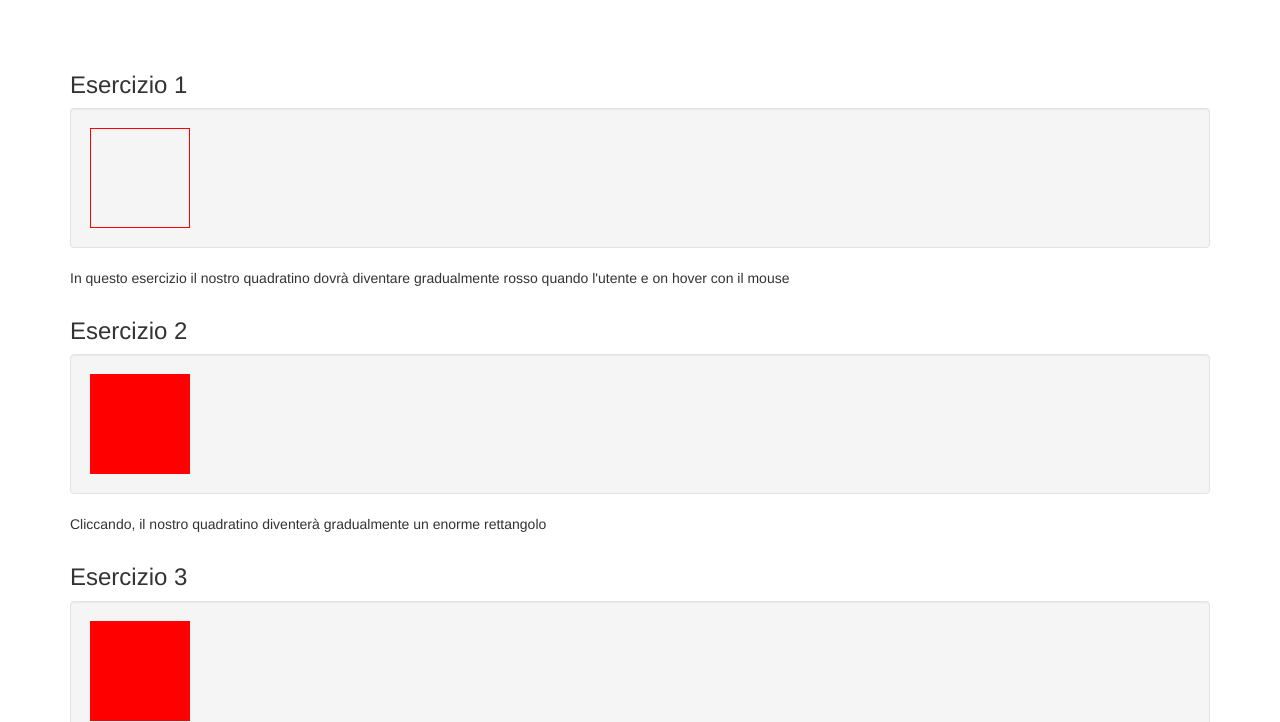
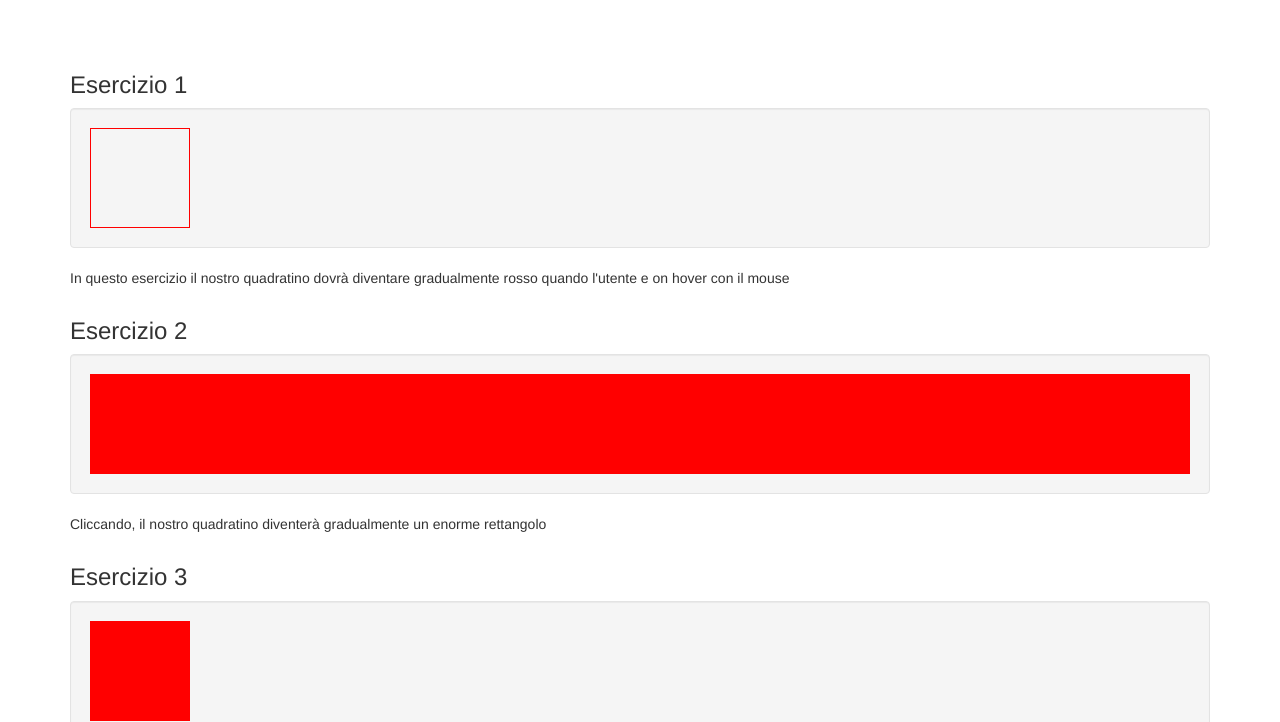
Before and after one commit to Fabio-Marzano/html-css-animation-filter, a plain HTML site: page index.html in a window 1280 px wide. In both pictures the pointer is over the element 140 px from the left and 502 px from the top of the page. Shown: the part 78-800 px from the top of the page. Drawn offline with nearby package versions, Linux system fonts and the light colour scheme.

Commit message:
[UPD] exercise-2

```diff
--- a/solution.css
+++ b/solution.css
@@ -9,3 +9,11 @@
 }
 
 /*EXERCISE-2*/
+
+.ex-2-square {
+    transition 1s;
+}
+
+.ex-2-square:hover {
+    width: 100%;
+}
```
